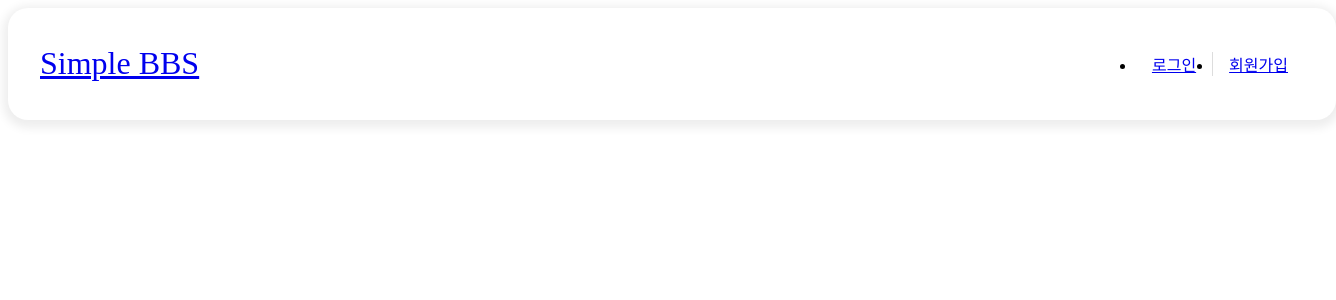
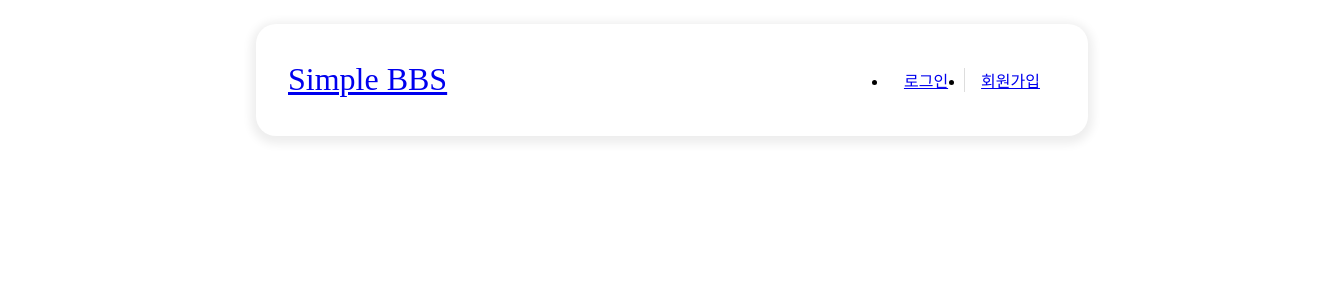
Before and after one commit to HANYUNSEONG/Simple-BBS, a Next.js app in the folder client/: page / in a window 1280 px wide. Shown: the top 300 px of the page, 1336 px wide, since content can reach past the window. Built offline with nearby package versions, Linux system fonts and the light colour scheme.

Commit message:
update: Layout wrapper, body 2개로 분리

```diff
--- a/client/src/components/Layout/Layout.tsx
+++ b/client/src/components/Layout/Layout.tsx
@@ -1,16 +1,20 @@
+import Head from "next/head";
 import React from "react";
 import Header from "../Header";
-import { LayoutWrapper } from "./styles";
+import { LayoutBody, LayoutWrapper } from "./styles";
 
 interface ILayout {
   children: React.ReactNode;
 }
 function Layout({ children }: ILayout) {
   return (
-    <>
+    <LayoutWrapper>
+      <Head>
+        <title>Simple BBS</title>
+      </Head>
       <Header />
-      <LayoutWrapper>{children}</LayoutWrapper>
-    </>
+      <LayoutBody>{children}</LayoutBody>
+    </LayoutWrapper>
   );
 }
 
--- a/client/src/components/Layout/styles.ts
+++ b/client/src/components/Layout/styles.ts
@@ -1,3 +1,10 @@
 import styled from "@emotion/styled";
 
-export const LayoutWrapper = styled.main``;
+export const LayoutWrapper = styled.div`
+  max-width: 768px;
+  padding: 1rem 0;
+  margin: 0 auto;
+`;
+export const LayoutBody = styled.main`
+  padding: 2rem 0;
+`;
```
